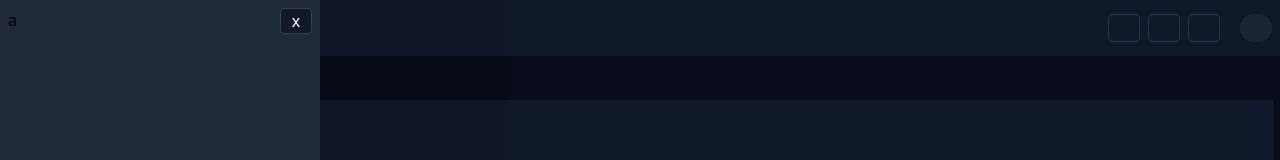
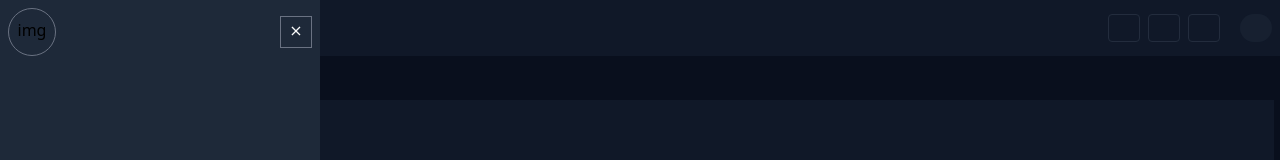
Before and after one commit to Luskahz/Ferramenta-Registro-Ocorrencias, a React (Vite) app: page / in a window 1280 px wide. Shown: the top 160 px of the page. Built offline with nearby package versions, Linux system fonts and the light colour scheme.

Commit message:
estilizando o sidebarleft

```diff
--- a/src/components/GlobalHeader.jsx
+++ b/src/components/GlobalHeader.jsx
@@ -1,14 +1,14 @@
 import React from "react";
 import NavActions from "./navActions";
-import { Children } from "react";
 
-function GlobalHeader({Children}) {
+function GlobalHeader({children}) {
   return (
     <>
     <header className="z-10 fixed flex top 0 justify-center items-start">
       <div className="fixed top-0 GLOBAL-HEADER flex h-[var(--GlobalHeaderH)] w-screen flex-row items-center justify-between bg-gray-900">
         <div className="start-itens m-2 flex h-[50%] w-[40%] flex-row items-center gap-[0.5rem] bg-gray-900">
-          <button className="side-menu-button flex h-full w-[2rem] items-center justify-center text-white bg-gray-900 hover:bg-gray-800 rounded-sm cursor-pointer border-[1.5px] border-gray-700">&#9776;</button>
+          <button className="side-menu-button flex h-full w-[2rem] items-center justify-center text-white bg-gray-900 hover:bg-gray-800 rounded-sm cursor-pointer border-[1.5px] border-gray-700"
+          >&#9776;</button>
           <a className="logo-icon-button h-full w-[2rem] rounded-full bg-gray-800 hover:bg-gray-700"></a>
           <div className="Breadcrumb h-full min-w-[10rem] rounded-sm bg-gray-700"></div>
         </div>
@@ -20,7 +20,7 @@ function GlobalHeader({Children}) {
           {/*<button className="search-icon-button h-full w-[20rem] border-gray-700 border-[1.5px] cursor-pointer"></button>*/}
         </div>
       </div>
-      {Children}
+      {children}
     </header>
 
     </>
--- a/src/components/sideBarLeft.jsx
+++ b/src/components/sideBarLeft.jsx
@@ -1,27 +1,29 @@
 import React from 'react';
 
+const SideBarLeft = ({ onClose }) => {
+  return (
+    <div
+      className="sideBarLeft fixed z-50 top-0 left-0 right-0 bottom-0 bg-[rgba(16,24,40,0.5)]"
+      onClick={onClose}
+    >
+      <div
+        className="bg-gray-800 h-screen w-[20rem]"
+        onClick={(e) => e.stopPropagation()}
+      >
+        <header className='flex justify-between items-center p-2'>
+          <div className='LOGO closeModalButton h-[3rem] w-[3rem] flex justify-center items-center rounded-full hover:bg-gray-700 border-gray-500 border pb-[3.5px]'>
+            img
+          </div>
+          <button
+            className="closeModalButton text-gray-50 h-[2rem] w-[2rem] flex justify-center items-center hover:bg-gray-700 border-gray-500 border pb-[3.5px]"
+            onClick={onClose}
+          >
+            &#x2A2F;
+          </button>
+        </header>
+      </div>
+    </div>
+  );
+};
 
-const SideBarLeft = ({isOpen, closeModal }) => {
-    if (isOpen) return null;
-
-    return (
-        <div className="sideBarLeft absolute z-50 top-0 left-0 right-0 bottom-0 bg-[rgba(16,24,40,0.3)]">
-            <div className="bg-gray-800 h-screen w-[20rem]">
-                <header className='flex flex-row justify-between p-2'>
-                <div className='LOGO'>a</div>
-                <button className="CloseModalButton flex h-full w-[2rem] items-center justify-center text-white bg-gray-900 hover:bg-gray-800 rounded-sm cursor-pointer border-[1.5px] border-gray-700"
-                onClick={closeModal}
-                >x</button>
-
-                </header>
-
-            </div>
-
-
-        </div>
-    )
-}
-
-
-
-export default SideBarLeft
+export default SideBarLeft;
```
